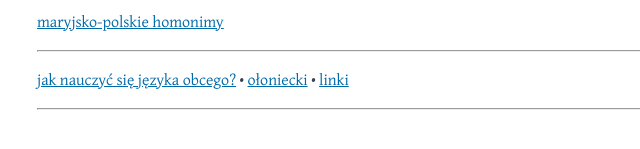
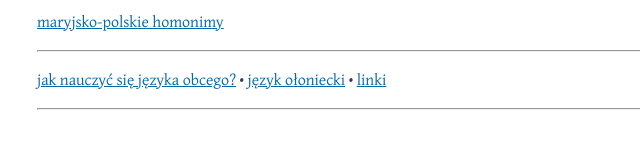
Before and after one commit to PT-22/mhr, a plain HTML site: page index.html in a window 1280 px wide. Shown: the part 179-328 px from the top of the page, 283-923 px from the left. Drawn offline with Linux system fonts and the light colour scheme.

Commit message:
Update index.html

```diff
--- a/index.html
+++ b/index.html
@@ -23,7 +23,7 @@
 
 <p>
 <a href="mul/jak-nauczyć-się-języka-obcego.html">jak nauczyć się języka obcego?</a>
-• <a href="olo/język-ołoniecki.html">ołoniecki</a>
+• <a href="olo/język-ołoniecki.html">język ołoniecki</a>
 • <a href="mul/linki.html">linki</a>
 </p>
 
```
